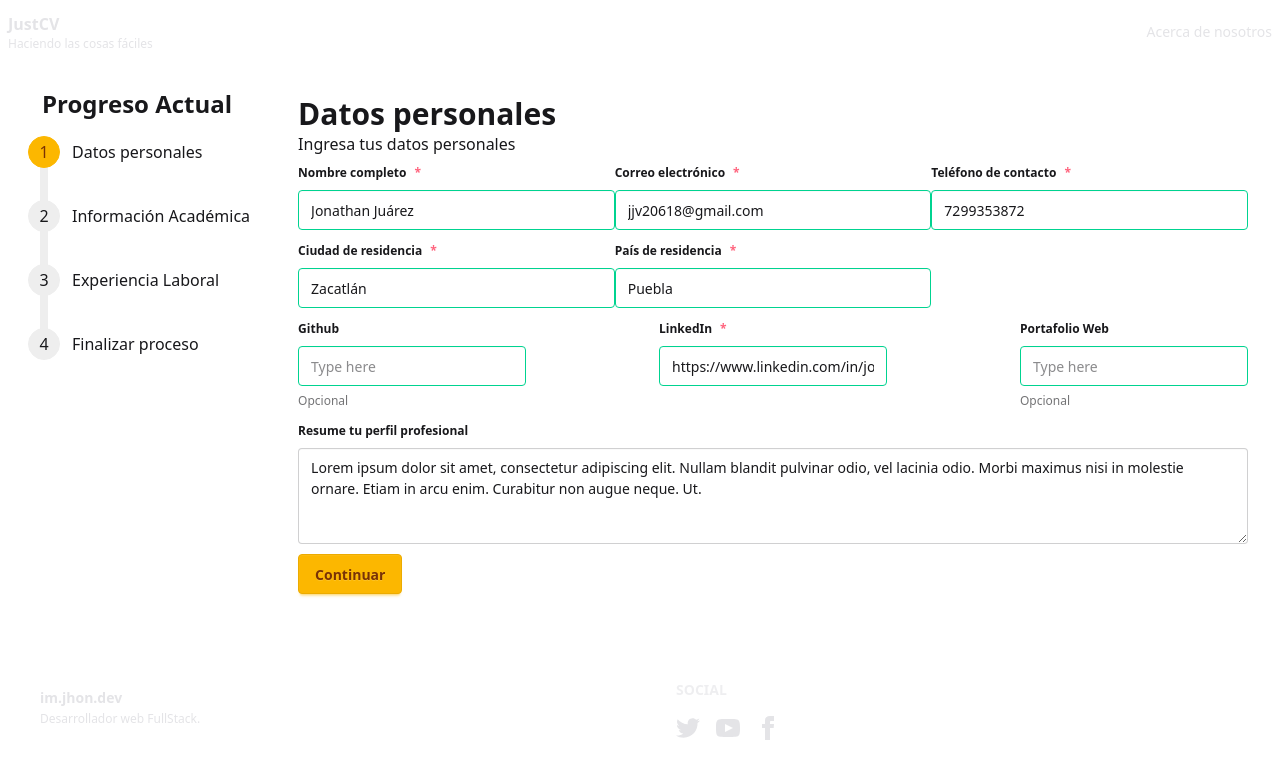
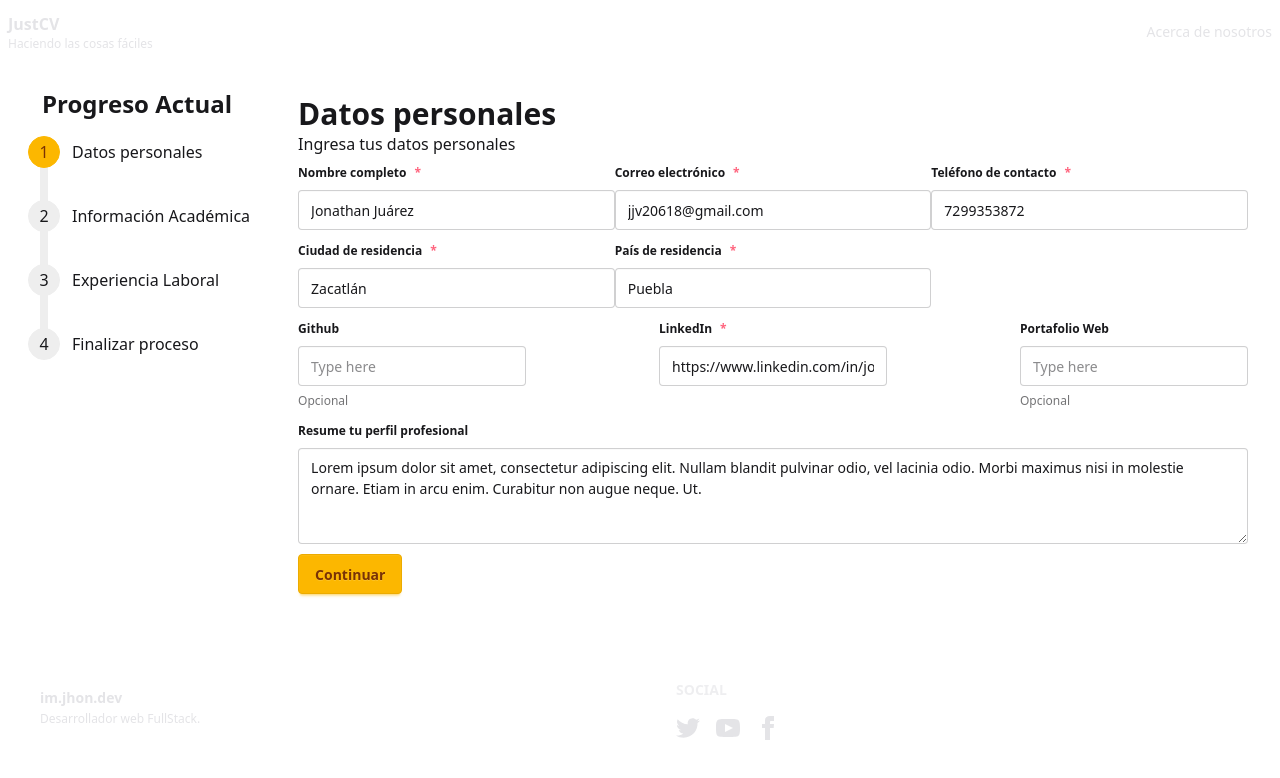
Before and after one commit to JhonCODEOWO/JustCV, a React (Vite) app: page /creating-cv in a window 1280 px wide. Shown: the top 778 px of the page. Built offline with nearby package versions, Linux system fonts and the light colour scheme.

Commit message:
refactor: Remove temporary all logic to show success visual styles in InputComponent.

```diff
--- a/src/shared/components/InputComponent/input.component.tsx
+++ b/src/shared/components/InputComponent/input.component.tsx
@@ -13,7 +13,7 @@ function InputComponent<T extends FieldValues>({label,type, name, register, erro
     const required: boolean = Object.keys(validations).includes('required');
     const error = get(errors, name);
     const globalInputClasses = 'input outline-0 w-full';
-    const errorClasses = (error)? 'border border-error': 'border border-success';
+    const errorClasses = (error)? 'border':(error)? 'border border-error': '';
     return (
         <fieldset className="fieldset">
             <legend className="fieldset-legend flex items-center">{label} {required && <p className="label text-error">*</p>}</legend>
```
